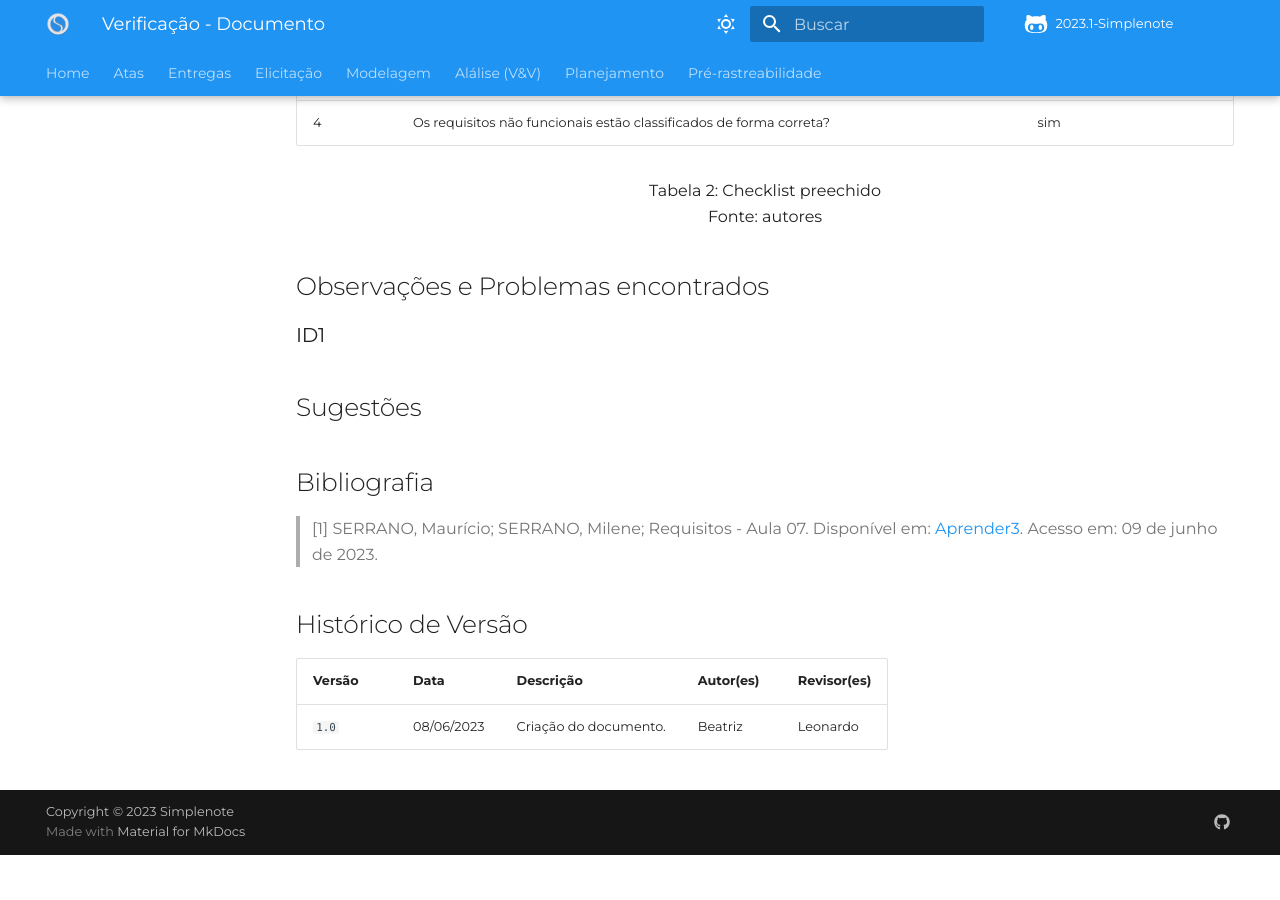
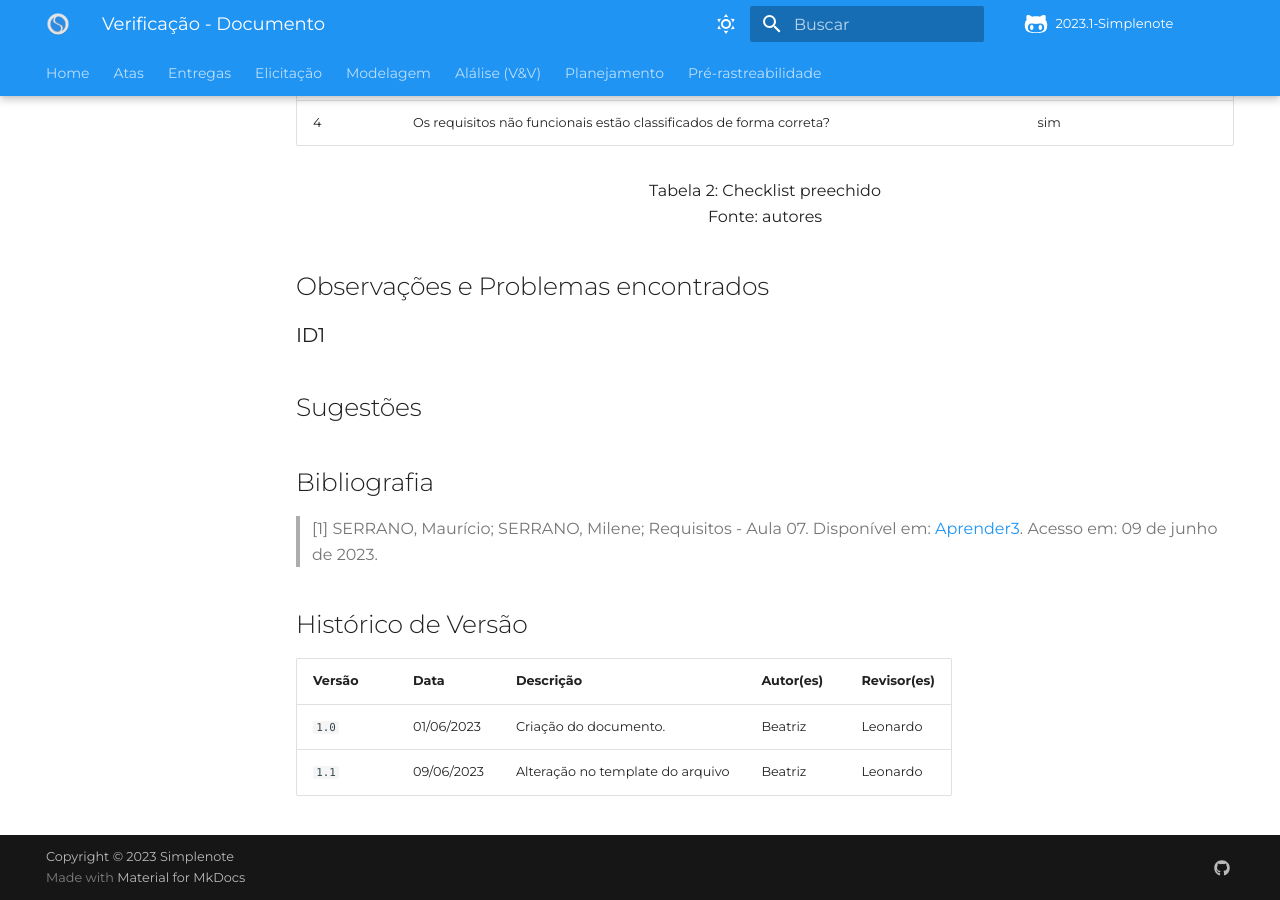
Before and after one commit to Requisitos-de-Software/2023.1-Simplenote, an MkDocs documentation site: the page built from docs/analise/elicitacao/instrospecção.md, in a window 1280 px wide and 900 px high, scrolled down 1356 px. Built offline with MkDocs 1.6.1 and Material for MkDocs 9.7.7, drawn with Linux system fonts in a browser that asks for light colours; some web fonts are replaced; comment, search, counter and statistics services are not loaded; before the commit the page ends 2211 px from its top, so only the background shows below that.

Commit message:
Update instrospecção.md

```diff
--- a/docs/analise/elicitacao/instrospecção.md
+++ b/docs/analise/elicitacao/instrospecção.md
@@ -48,4 +48,5 @@ Também temos o campo "Observação", um campo no qual pode ser feito algum come
 
 | Versão | Data          | Descrição                          | Autor(es)     |  Revisor(es)       |
 | ------ | ------------- | ---------------------------------- | ------------- | ------------------ |
-| `1.0`  | 08/06/2023    | Criação do documento.              |  Beatriz      | Leonardo |
+| `1.0`  | 01/06/2023    | Criação do documento.              |  Beatriz      | Leonardo |
+| `1.1`  | 09/06/2023    | Alteração no template do arquivo   |  Beatriz      | Leonardo |
```
